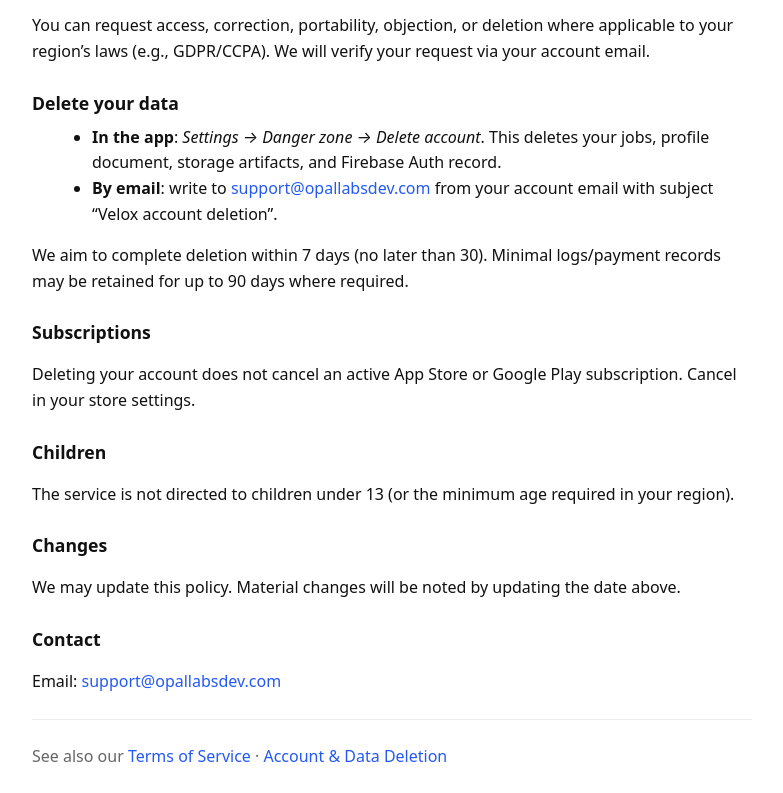
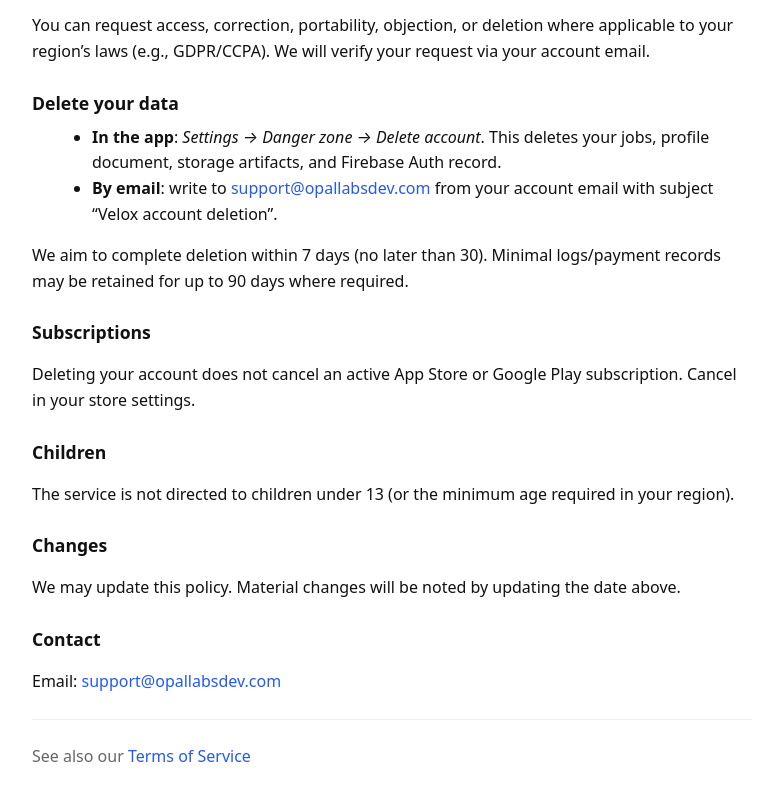
Before and after one commit to Opal-Labs-Dev/opallabsdev.github.io, a plain HTML site: page velox/privacy/index.html in a window 1280 px wide. Shown: the part 820-1613 px from the top of the page, without its empty margins (248-1031 px from the left). Drawn offline with Linux system fonts and the light colour scheme.

Commit message:
Update index.html

```diff
--- a/velox/privacy/index.html
+++ b/velox/privacy/index.html
@@ -69,7 +69,7 @@ code,kbd{background:rgba(127,127,127,.15);padding:.1em .3em;border-radius:4px}
 
   <hr>
   <footer>
-    See also our <a href="../terms/">Terms of Service</a><!-- and optionally --><span> · </span><a href="../delete-account/">Account &amp; Data Deletion</a>
+    See also our <a href="../terms/">Terms of Service</a>
   </footer>
 </body>
 </html>
```
